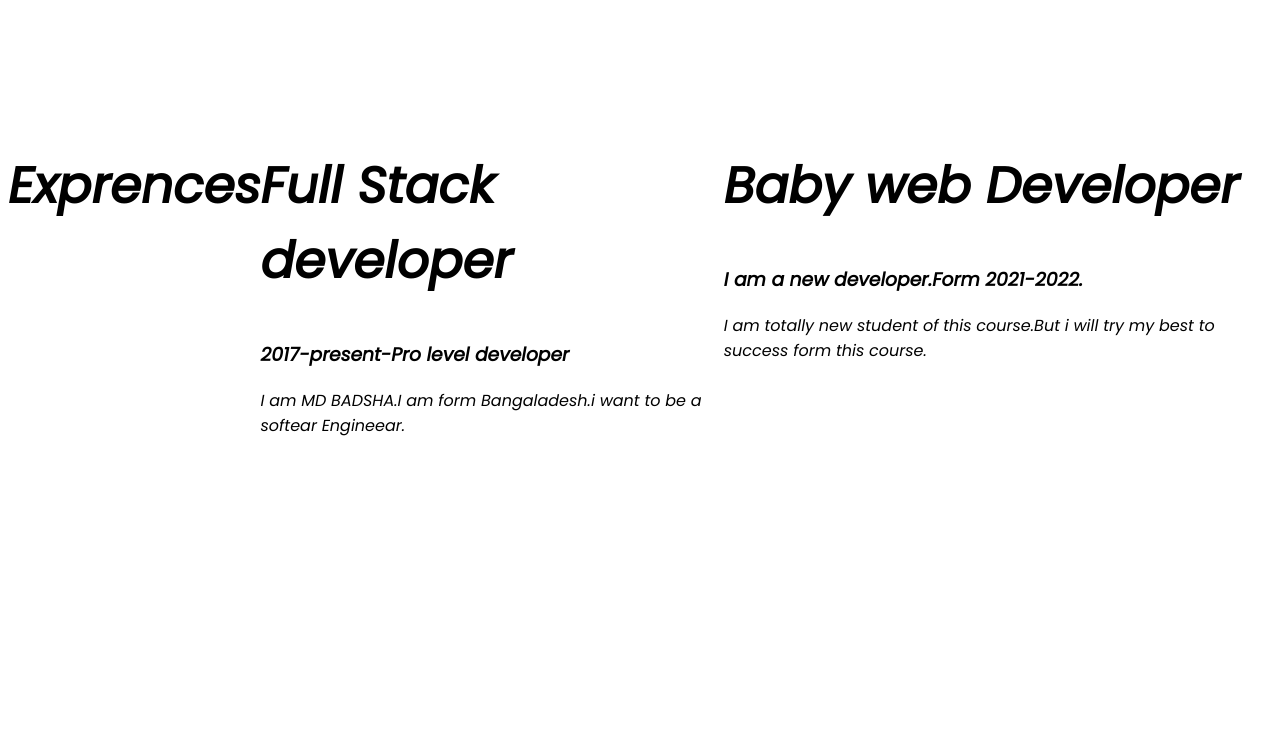
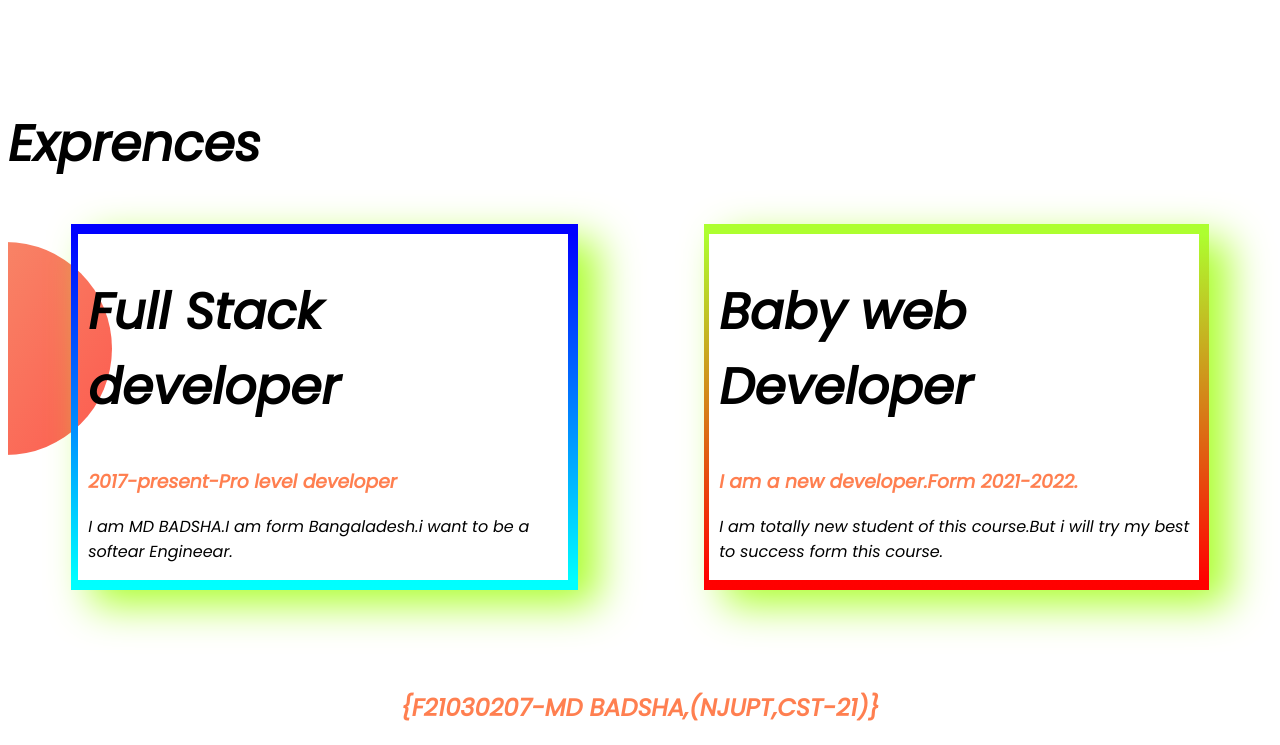
Before and after one commit to MDBADSHA7/Web-developer, a plain HTML site: page index.html in a window 1280 px wide. Shown: the part 1719-2464 px from the top of the page. Before the commit the page ends 2273 px from the top, so only its background shows below. Drawn offline with Linux system fonts and the light colour scheme.

Commit message:
first project

```diff
--- a/index.html
+++ b/index.html
@@ -13,7 +13,7 @@
 </head>
 
 <body>
-    <section class="top banner">
+    <section class="top banner flexible-container">
         <div class="half-width">
             <h1>Welcome To</h1>
             <h1><span class="orange-colour">MD BADSHA'S</span> Website.</h1>
@@ -24,9 +24,9 @@
         </div>
         <div class=half-width><img src="images/photo.jpg" alt=""></div>
     </section>
-    <section class="Dream.big">
+    <section class="Dream.big flexible-container">
         <div>
-            <img src="images/WeChat Image_20211104123204.jpg" alt="">
+            <img src="images/tamim.png" alt="">
         </div>
         <div>
             <h1>Dream Big</h1>
@@ -38,20 +38,25 @@
                 href="http://https://www.facebook.com/profile.php?id=100008598819551">Download Here</a>
         </div>
     </section>
-    <section class="Expeence-area">
+    <section class="exprience-area">
         <h1>Exprences</h1>
-        <div>
-            <h1>Full Stack developer</h1>
-            <h3>2017-present-Pro level developer</h3>
-            <p>I am MD BADSHA.I am form Bangaladesh.i want to be a softear Engineear.</p>
-        </div>
-        <div>
-            <h1>Baby web Developer</h1>
-            <h3>I am a new developer.Form 2021-2022.</h3>
-            <p>I am totally new student of this course.But i will try my best to success form this course.</p>
+        <div class="flexible-container">
+            <div id="web" class="exprience-item">
+                <h1>Full Stack developer</h1>
+                <h3 class="orange-colour">2017-present-Pro level developer</h3>
+                <p>I am MD BADSHA.I am form Bangaladesh.i want to be a softear Engineear.</p>
+            </div>
+            <div id="full" class="exprience-item">
+                <h1>Baby web Developer</h1>
+                <h3 class="orange-colour">I am a new developer.Form 2021-2022.</h3>
+                <p>I am totally new student of this course.But i will try my best to success form this course.</p>
+            </div>
         </div>
 
     </section>
+    <footer>
+        <h2><span class="orange-colour">{F21030207-MD BADSHA,(NJUPT,CST-21)}</span></h2>
+    </footer>
 </body>
 
 </html>
--- a/style.css
+++ b/style.css
@@ -7,7 +7,7 @@ h1{
 .orange-colour{
     color: coral;
 }
-section{
+.flexible-container{
     display: flex;
     margin-bottom: 100px;
 }
@@ -36,3 +36,30 @@ left: 5%;
     background-image: url(images/dream-bg.png);
     background-position: right;
 }
+.exprience-item{
+    width: 40%;
+    margin-left: 5%;
+    margin-right: 5%;
+    padding-left: 10px;
+    border-radius: 10px;
+    border: 10px solid;
+box-shadow: 20px 15px 40px greenyellow;
+}
+.exprience-area{
+    background-image: url(images/exp-bg.png);
+    background-repeat:no-repeat;
+    background-position: left;
+}
+#web{
+    border-left: 7px solid;
+    border-image:linear-gradient(blue,cyan);
+    border-image-slice: 1;
+}
+#full{
+    border-left: 5px solid;
+    border-image: linear-gradient(greenyellow,red);
+    border-image-slice: 1;
+}
+footer h2{
+    text-align: center;
+}
```
Also changed, not shown: images/tamim.png (added).
